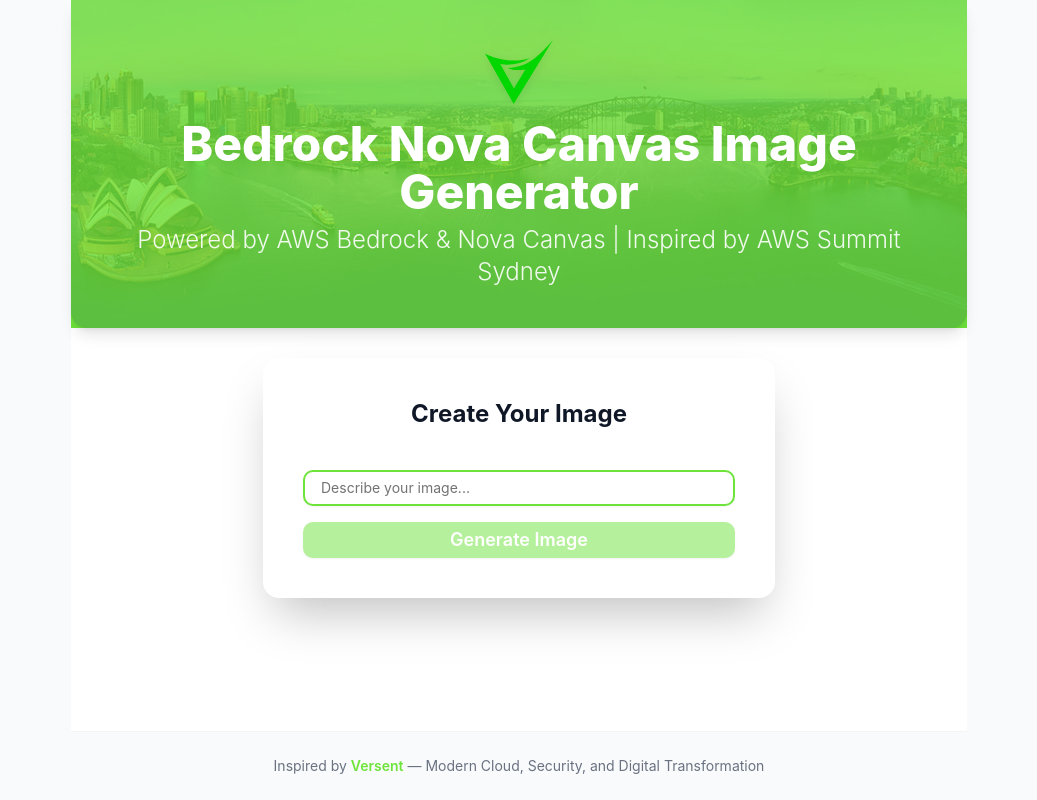
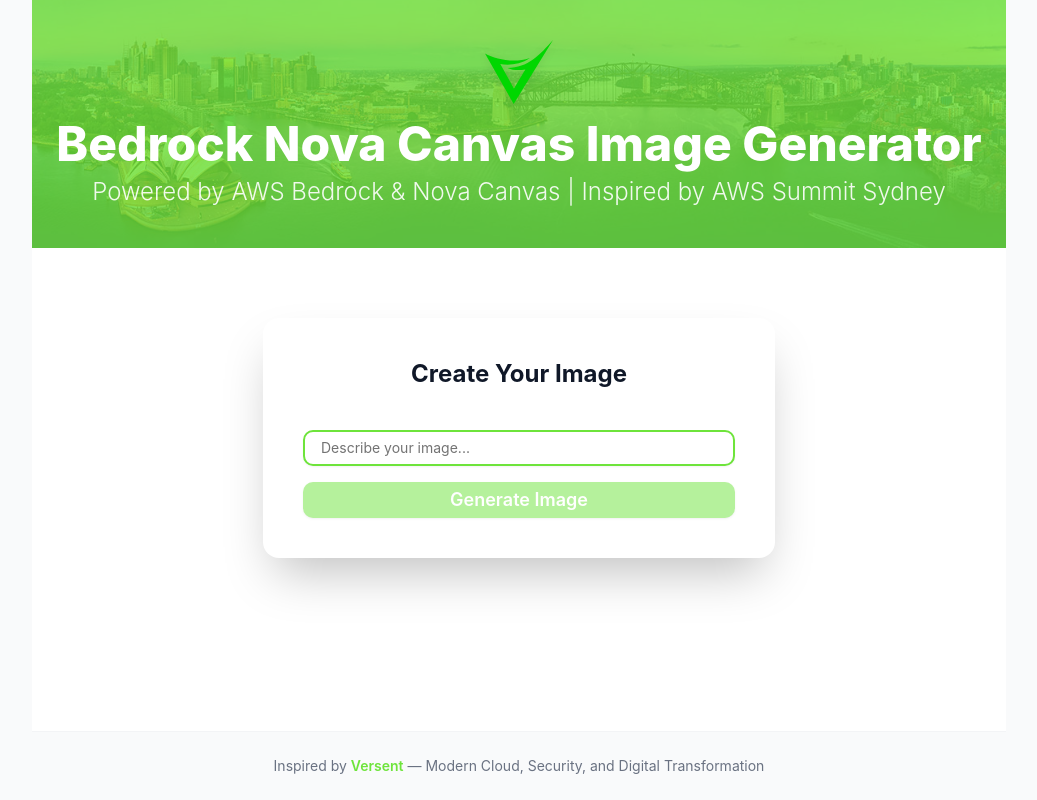
Before and after one commit to sj-versent/demo-aws-summit-2025, a Next.js app in the folder bedrock-image-generator-next/: page / in a window 1280 px wide. Shown: the whole page, without its empty margins (121-1158 px from the left). Built offline with nearby package versions, Linux system fonts and the light colour scheme.

Commit message:
format ok

```diff
--- a/bedrock-image-generator-next/components/image-generator.tsx
+++ b/bedrock-image-generator-next/components/image-generator.tsx
@@ -52,7 +52,7 @@
     <div className="min-h-screen bg-white flex flex-col items-center justify-between" style={{ fontFamily: 'Inter, sans-serif' }}>
       {/* Hero Banner with background image */}
       <div className="w-full relative" style={{ background: VERSENT_GREEN }}>
-        <div className="absolute inset-0 w-full h-full overflow-hidden rounded-b-2xl" style={{ zIndex: 0 }}>
+        <div className="absolute inset-0 w-full h-full overflow-hidden" style={{ zIndex: 0 }}>
           <Image
             src={SydneyImage}
             alt="AWS Summit Sydney"
@@ -61,7 +61,7 @@
             priority
           />
         </div>
-        <div className="max-w-4xl mx-auto flex flex-col items-center py-10 px-6 rounded-b-2xl shadow-lg relative z-10">
+        <div className="flex flex-col items-center py-10 px-6 relative z-10">
           <Image src={VersentLogo} alt="Versent Logo" className="h-16 w-auto mb-4" style={{ filter: 'drop-shadow(0 2px 4px rgba(0,0,0,0.08))' }} />
           <h1 className="text-4xl md:text-5xl font-extrabold text-white mb-2 text-center">Bedrock Nova Canvas Image Generator</h1>
           <p className="text-xl md:text-2xl text-white/90 font-light text-center">Powered by AWS Bedrock & Nova Canvas | Inspired by AWS Summit Sydney</p>
```
